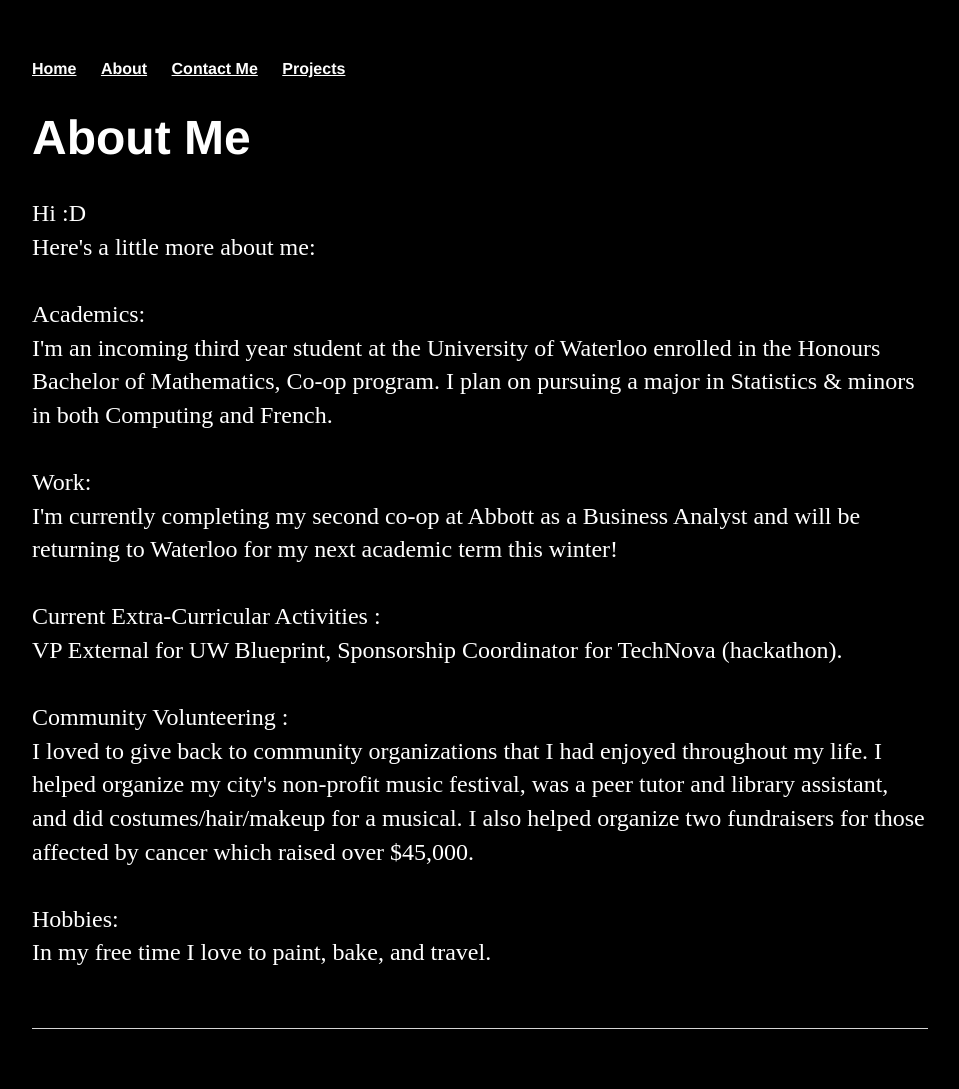
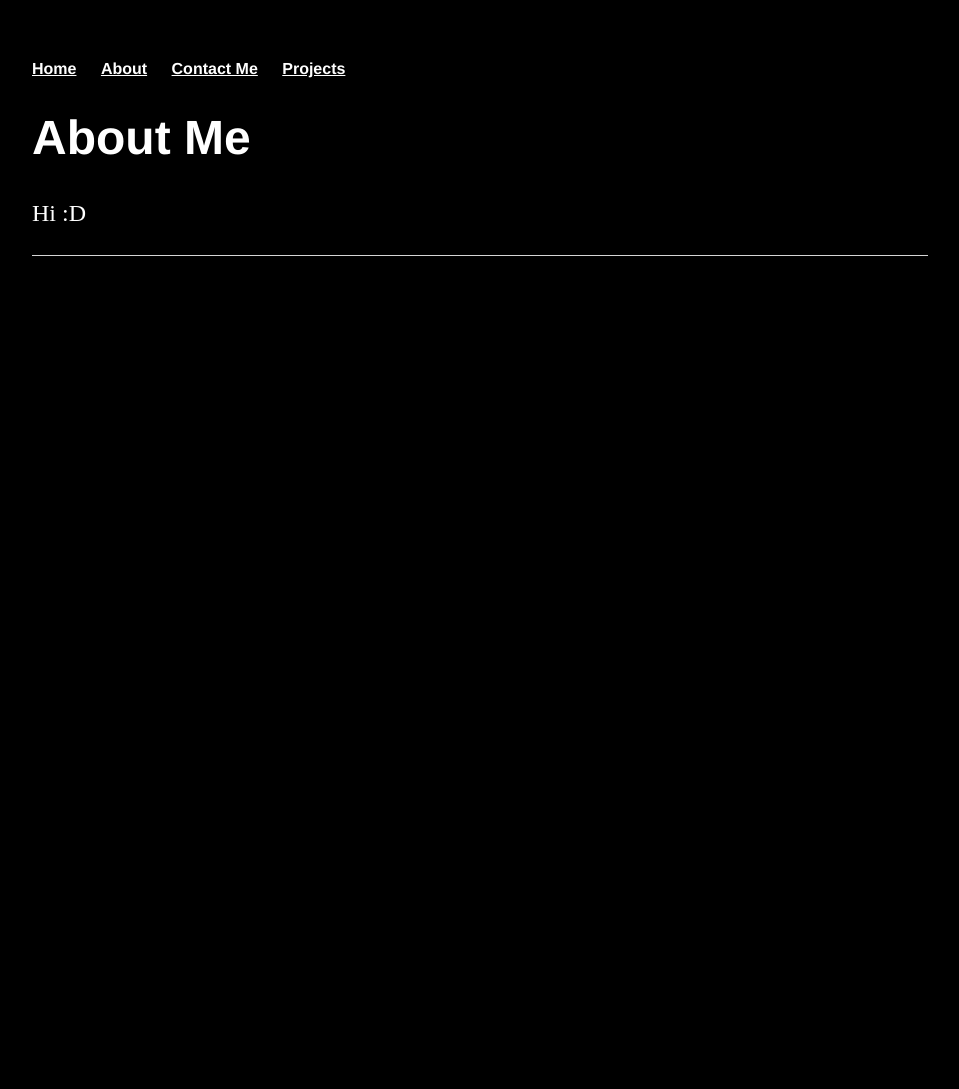
Before and after one commit to rachel-scott/rachel-scott.github.io, a Jekyll site: the page built from about/index.html, in a window 1280 px wide. Shown: the whole page, without its empty margins (160-1119 px from the left). Built offline with Jekyll 4.4.1, drawn with Linux system fonts in a browser that asks for light colours; after the commit the page ends 900 px from its top, so only the background shows below that.

Commit message:
Update index.html

```diff
--- a/about/index.html
+++ b/about/index.html
@@ -5,28 +5,6 @@ title: Rachel Scott
 <div class="blurb">
 	<h1>About Me</h1>
 	<p> Hi :D
-		<br>
-		Here's a little more about me:
-		<br><br>
-		Academics: <br>
-		I'm an incoming third year student at the University of Waterloo enrolled in the
-		Honours Bachelor of Mathematics, Co-op program. I plan on pursuing a major in Statistics & minors in both Computing and French.
-		<br><br>
-
-		Work: <br>
-		I'm currently completing my second co-op at Abbott as a Business Analyst and will be returning to Waterloo for my next academic term this winter!
-
-		<br><br>
-		Current Extra-Curricular Activities : <br>
-		VP External for UW Blueprint, Sponsorship Coordinator for TechNova (hackathon).
-		<br><br>
-		Community Volunteering : <br>
-		I loved to give back to community organizations that I had enjoyed throughout my life. I helped organize my city's non-profit
-		music festival, was a peer tutor and library assistant, and did costumes/hair/makeup for a musical.
-		I also helped organize two fundraisers for those affected by cancer which raised over $45,000.
-		<br><br>
-		Hobbies: <br>
-		In my free time I love to paint, bake, and travel. <br><br>
 
 
 </div><!-- /.blurb -->
```
